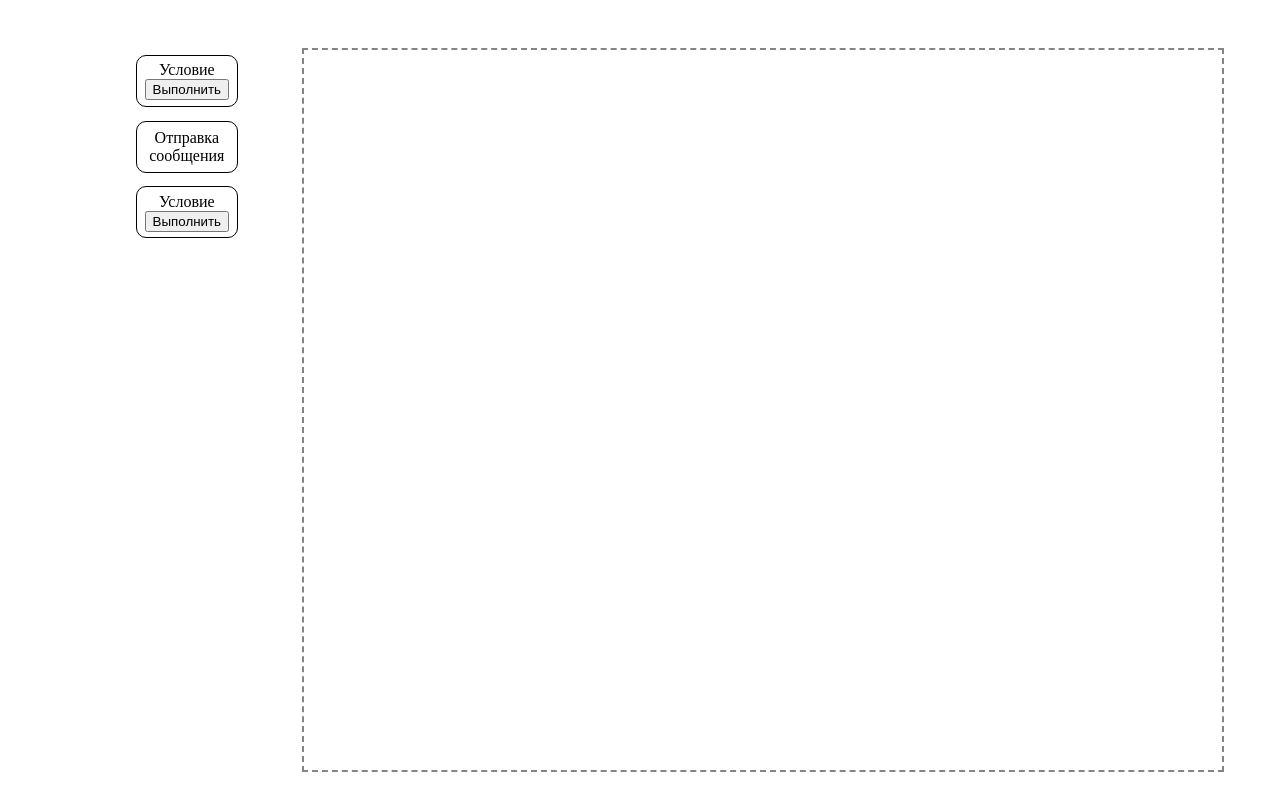
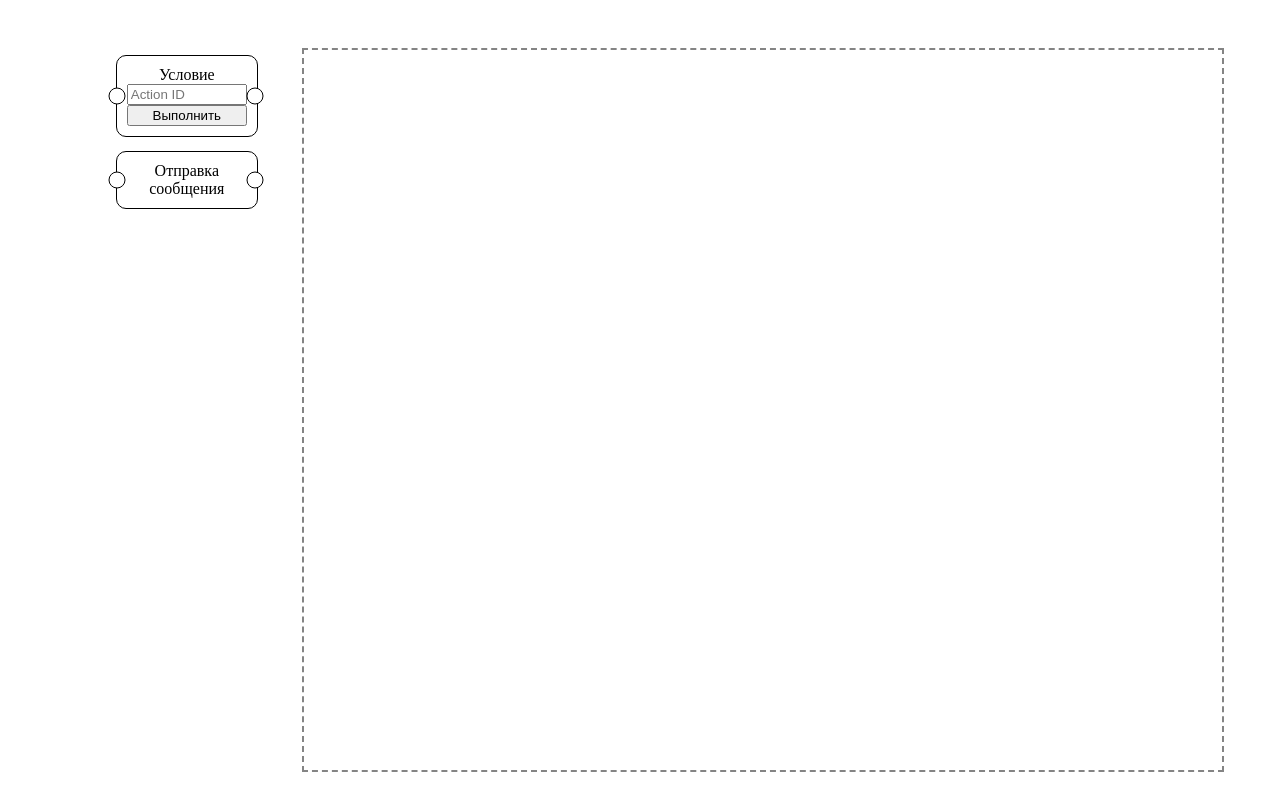
Before and after one commit to AlexGat27/GraphicEditor, a Vue app: page / in a window 1280 px wide. Built offline with nearby package versions, Linux system fonts and the light colour scheme.

Commit message:
Условия и таски выполняются

```diff
--- a/src/components/ActionBlocks/SendMessage.vue
+++ b/src/components/ActionBlocks/SendMessage.vue
@@ -1,6 +1,6 @@
 <template>
-    <Block>
-      <p>Отправка сообщения</p>
+    <Block :id="id">
+      <p>Отправка сообщения {{ numberMessageBlock }}</p>
       <div v-if="condition">{{ sendMessage() }}</div>
     </Block>
   </template>
@@ -11,16 +11,22 @@
   export default {
     components: {Block},
     props: {
-      condition: Boolean
+      condition: Boolean,
+      id: Number
     },
     data(){
       return {
         message: "Сообщение отправлено",
       }
     },
+    computed: {
+      numberMessageBlock(){
+        return this.id > -1 ? this.id : null;
+      }
+    },
     methods: {
       sendMessage(){
-        console.log(this.message);
+        console.log(`${this.message} из блока ${this.id}`);
       }
     }
   }
--- a/src/components/Block.vue
+++ b/src/components/Block.vue
@@ -1,6 +1,10 @@
 <template>
-  <div class="block" draggable="true">
-    <slot></slot>
+  <div class="blockContainer">
+    <div class="connector input" draggable="true"></div>
+    <div class="block" draggable="true">
+      <slot :id="id"></slot>
+    </div>
+    <div class="connector output" draggable="true"></div>
   </div>
 </template>
 
@@ -10,28 +14,57 @@ export default {
     position: {
       type: Object,
       required: true
+    },
+    id: {
+      type: Number,
+      required: true
     }
   },
 }
 </script>
 
 <style>
+  .blockContainer{
+    position: absolute;
+    width: 120px;
+    border: 1px solid black;
+    padding: 10px;
+    border-radius: 10px;
+    transform: translateX(-50%) translateY(-50%);
+  }
   .block{
-    width: 100px;
+    /* width: 120px;
     height: 50px;
     border: 1px solid black;
-    border-radius: 10px;
+    position: absolute;
+    border-radius: 10px; */
+    width: 100%;
+    height: 100%;
     cursor: pointer;
     display: flex;
     flex-direction: column;
-    align-items: center;
+    align-items: space-center;
     justify-content: center;
-    position: absolute;
-    transform: translateX(-50%) translateY(-50%);
     overflow: hidden;
   }
   p{
     margin:0;
     text-align: center;
   }
+  .connector{
+    position: absolute;
+    transform: translate(-50%, -50%);
+    top: 50%;
+    width: 15px;
+    height: 15px;
+    background-color:rgb(255, 255, 255); /* Цвет круглого элемента */
+    border: 1px solid black;
+    border-radius: 50%; /* Делаем круглый */
+  }
+  .input{
+    left: 0; /* Расположение круглого элемента справа от блока */
+  }
+  .output{
+    right: -15px; /* Расположение круглого элемента справа от блока */
+  }
 </style>
--- /dev/null
+++ b/src/components/ConditionalBlocks/ButtonTrigger.vue
@@ -0,0 +1,52 @@
+<template>
+    <Block :id="id">
+      <p>Условие {{ numberTriggerBlock }}</p>
+      <input class="input" v-model="containerIdsString" @blur="updateConnection" placeholder="Action ID"/>
+      <button @click="toggleCondition()">Выполнить</button>
+    </Block>
+  </template>
+
+  <script>
+  import Block from '../Block.vue';
+
+  export default {
+    components: {Block},
+    props:{
+      id: Number
+    },
+    data(){
+      return {
+        conditional: false,
+        containerIDs: [],
+        containerIdsString: ""
+      }
+    },
+    computed: {
+      numberTriggerBlock(){
+        return this.id > -1 ? this.id : null;
+      }
+    },
+    methods: {
+      toggleCondition() {
+        this.conditional = !this.conditional;
+        if (this.conditional) console.log(`Условие ${this.id} выполнено`);
+        this.$emit('toggleCondition', this.conditional);
+      },
+      updateConnection() {
+        this.containerIds = this.containerIdsString.split(" ")
+        .map(numStr => parseInt(numStr.trim()))
+        .filter(num => !isNaN(num));
+        this.$emit('updateConnection', this.containerIds);
+      }
+    }
+  }
+  </script>
+
+  <style>
+  .conditional-block {
+    .input{
+      margin-top: 10%;
+      margin-bottom: 10%;
+    }
+  }
+  </style>
--- a/src/components/ConditionalBlocks/TimeTrigger.vue
+++ /dev/null
@@ -1,31 +0,0 @@
-<template>
-    <Block>
-      <p>Условие</p>
-      <button @click="toggleCondition()">Выполнить</button>
-    </Block>
-  </template>
-
-  <script>
-  import Block from '../Block.vue';
-
-  export default {
-    components: {Block},
-    data(){
-      return {
-        conditional: false
-      }
-    },
-    methods: {
-      toggleCondition() {
-        this.conditional = !this.conditional;
-        this.$emit('toggleCondition', this.conditional);
-      }
-    }
-  }
-  </script>
-
-  <style>
-  .conditional-block {
-    /* Специфичные стили для блока условия */
-  }
-  </style>
--- a/src/components/Editor.vue
+++ b/src/components/Editor.vue
@@ -1,46 +1,46 @@
 <template>
   <div class="editor" @drop="onDrop" @dragover.prevent>
-    <!-- <SendMessage :condition="condition" :position="{x: 100, y: 150}" :style="{left: '100px', top: '300px'}"/>
-    <TimeTrigger @toggleCondition="toggleCondition" :position="{x: 300, y: 300}" :style="{left: '100px', top: '300px'}"/> -->
     <component v-for="(block, index) in actionBlocks"
     :key="index" @dragstart="onDragStart(block)" :is="getBlockComponent(block)" :condition="block.isActive"
-    :position="block.position" :style="{left: block.position.x + 'px', top: block.position.y +'px'}"/>
+    :position="block.position" :id="block.id" :style="{left: block.position.x + 'px', top: block.position.y +'px'}"/>
     <component v-for="(block, index) in conditionBlocks"
-    :key="index" @dragstart="onDragStart(block)" :is="getBlockComponent(block)" @toggleCondition="toggleCondition"
+    :key="index" @dragstart="onDragStart(block)" :is="getBlockComponent(block)" :id="block.id"
+    @toggleCondition="toggleCondition($event, index)"
+    @updateConnection="updateConnection($event, index)"
     :position="block.position" :style="{left: block.position.x + 'px', top: block.position.y +'px'}"/>
   </div>
 </template>
 
 <script>
 import SendMessage from './ActionBlocks/SendMessage.vue';
-import TimeTrigger from './ConditionalBlocks/TimeTrigger.vue';
+import ButtonTrigger from './ConditionalBlocks/ButtonTrigger.vue';
 import Connection from './Connection.vue';
 
 export default {
   components: {
     SendMessage,
-    TimeTrigger,
+    ButtonTrigger,
     Connection
   },
   data() {
     return {
       actionBlocks: [],
-      conditionBlocks: []
+      conditionBlocks: [],
     };
   },
   methods: {
-    toggleCondition(event){
-      this.actionBlocks.forEach(block => {
-        block.isActive = event;
+    toggleCondition(event, index){
+      this.conditionBlocks[index].connectionIDs.forEach(id => {
+        if (this.actionBlocks[id] !== undefined)
+          this.actionBlocks[id].isActive = event;
       });
     },
+    updateConnection(event, index){
+      this.conditionBlocks[index].connectionIDs = event;
+    },
     onDragStart(block) {
-      var data;
-      if (block.type === "send-message"){
-        data = JSON.stringify(this.actionBlocks[block.id]);
-      }else if (block.type === "time-trigger"){
-        data = JSON.stringify(this.conditionBlocks[block.id]);
-      }
+      const editorBlocks = this.getBlockList(block);
+      const data = JSON.stringify(editorBlocks[block.id]);
       event.dataTransfer.setData('application/json', data);
     },
     onDrop(event) {
@@ -48,35 +48,40 @@ export default {
       const editorRect = event.target.getBoundingClientRect();
       const pos = [editorRect.left, editorRect.top, editorRect.left + editorRect.width, editorRect.top + editorRect.height];
       if (!(event.clientX < pos[0] && event.clientY < pos[1] && event.clientX > pos[2] && event.clientY > pos[3])){
-        if (dropBlockInfo.id !== -1) {this.moveTargetBlock(dropBlockInfo);}
-        else{this.addNewBlock(dropBlockInfo);}
+        const clientPos = {x: event.clientX, y: event.clientY};
+        if (dropBlockInfo.id !== -1) {this.moveTargetBlock(dropBlockInfo, clientPos);}
+        else{this.addNewBlock(dropBlockInfo, clientPos);}
       }
+      console.log(this.actionBlocks)
     },
-    addNewBlock(dropBlockInfo){
+    addNewBlock(dropBlockInfo, clientPos){
+      const editorBlocks = this.getBlockList(dropBlockInfo);
       const droppedBlock = {
-        id: dropBlockInfo.id + 1,
+        id: editorBlocks.length,
         type: dropBlockInfo.type,
-        position: {x: event.clientX, y: event.clientY}
+        position: {x: clientPos.x, y: clientPos.y},
+        connectionIDs: []
       };
-      if (dropBlockInfo.type === "send-message"){
-        this.actionBlocks.push(droppedBlock);
-      }else if (dropBlockInfo.type === "time-trigger"){
-        this.conditionBlocks.push(droppedBlock);
-      }
+      editorBlocks.push(droppedBlock);
     },
-    moveTargetBlock(dropBlockInfo){
-      console.log(dropBlockInfo)
-      if (dropBlockInfo.type === "send-message"){
-        this.actionBlocks[dropBlockInfo.id].position = {x: event.clientX, y: event.clientY};
-      }else if (dropBlockInfo.type === "time-trigger"){
-        this.conditionBlocks[dropBlockInfo.id].position = {x: event.clientX, y: event.clientY};
-      }
+    moveTargetBlock(dropBlockInfo, clientPos){
+      const editorBlocks = this.getBlockList(dropBlockInfo);
+      editorBlocks[dropBlockInfo.id].position = {x: clientPos.x, y: clientPos.y};
     },
     getBlockComponent(block) {
       if (block.type === 'send-message') {
         return SendMessage
       } else if (block.type === 'time-trigger') {
-        return TimeTrigger
+        return ButtonTrigger
+      } else {
+        return null; // Обработка других типов блоков, если нужно
+      }
+    },
+    getBlockList(block) {
+      if (block.type === 'send-message') {
+        return this.actionBlocks
+      } else if (block.type === 'time-trigger') {
+        return this.conditionBlocks
       } else {
         return null; // Обработка других типов блоков, если нужно
       }
--- a/src/components/Toolbox.vue
+++ b/src/components/Toolbox.vue
@@ -2,26 +2,25 @@
     <div class="toolbox">
       <component v-for="(block, index) in blocks"
       :key="index" @dragstart="onDragStart(index)" :is="getBlockComponent(block.type)"
-      :position="block.position" class="listBlock"/>
+      :position="block.position" :id="block.id" class="listBlock"/>
     </div>
 </template>
 
 <script>
 import SendMessage from './ActionBlocks/SendMessage.vue';
-import TimeTrigger from './ConditionalBlocks/TimeTrigger.vue';
+import ButtonTrigger from './ConditionalBlocks/ButtonTrigger.vue';
 
 
 export default {
   components: {
     SendMessage,
-    TimeTrigger
+    ButtonTrigger
   },
   data() {
     return {
       blocks: [
-        { id: -1, type: "time-trigger", position: {x: 0, y: 0} },
-        { id: -1, type: "send-message", position: {x: 0, y: 0}, isActivate: false },
-        { id: -1, type: "time-trigger", position: {x: 0, y: 0} },
+        { id: -1, type: "time-trigger", position: {x: 0, y: 0}},
+        { id: -1, type: "send-message", position: {x: 0, y: 0}},
       ]
     };
   },
@@ -34,7 +33,7 @@ export default {
       if (type === 'send-message') {
         return SendMessage;
       } else if (type === 'time-trigger') {
-        return TimeTrigger;
+        return ButtonTrigger;
       } else {
         return null; // Обработка других типов блоков, если нужно
       }
```
